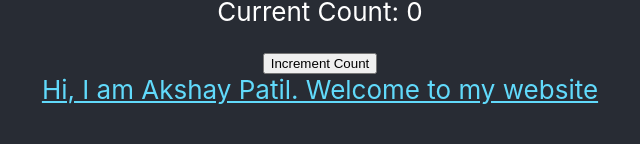
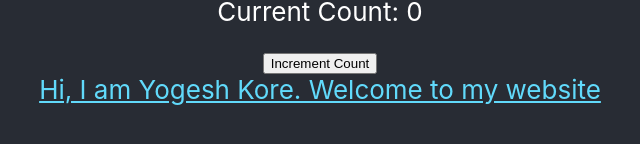
Before and after one commit to vishalbhap/cicd-pipeline-react, a React (Create React App) app: page / in a window 1280 px wide. Shown: the part 404-548 px from the top of the page, without its empty margins (320-960 px from the left). Built offline with nearby package versions, Linux system fonts and the light colour scheme.

Commit message:
update yogesh kore

```diff
--- a/src/App.js
+++ b/src/App.js
@@ -4,7 +4,7 @@ import './App.css';
 function App() {
   const [count, setCount] = useState(0);
 
-  const incrementCount = () => {
+  const incrementCount = () => {-
     setCount(count + 1);
   };
 
@@ -26,7 +26,7 @@ function App() {
           target="_blank"
           rel="noopener noreferrer"
         >
-          Hi, I am Akshay Patil.  Welcome to my website
+          Hi, I am Yogesh Kore.  Welcome to my website
         </a>
       </header>
     </div>
```
